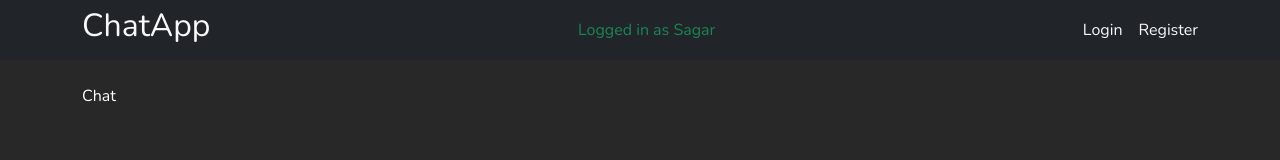
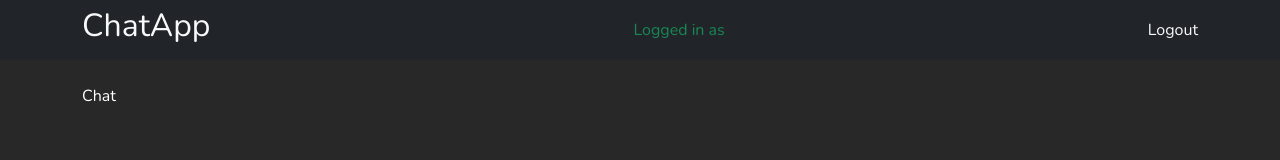
Before and after one commit to sdhaduk/Chat-App-SocketIO, a React (Vite) app in the folder frontend/: page / in a window 1280 px wide. Shown: the top 160 px of the page. Built offline with nearby package versions, Linux system fonts and the light colour scheme.

Commit message:
added conditonal rendering to navbar

```diff
--- a/frontend/src/components/NavBar.tsx
+++ b/frontend/src/components/NavBar.tsx
@@ -1,20 +1,47 @@
-import React from "react";
+import React, { useContext } from "react";
 import { Container, Nav, Navbar, Stack } from "react-bootstrap";
 import { Link } from "react-router-dom";
+import { AuthContext } from "../context/AuthContext";
 
 const NavBar: React.FC = () => {
+  const { user, logoutUser } = useContext(AuthContext);
+
   return (
     <Navbar bg="dark" className="mb-4" style={{ height: "3.75rem" }}>
       <Container>
         <h2>
-          <Link to="/" className="link-light text-decoration-none">ChatApp</Link>
+          <Link to="/" className="link-light text-decoration-none">
+            ChatApp
+          </Link>
         </h2>
-        <span className="text-success">Logged in as Sagar</span>
+        {user && <span className="text-success">Logged in as {user?.name}</span>}
         <Nav>
-            <Stack direction="horizontal" gap={3}>
-                <Link to="/login" className="link-light text-decoration-none">Login</Link>
-                <Link to="/register" className="link-light text-decoration-none">Register</Link>
-            </Stack>
+          <Stack direction="horizontal" gap={3}>
+            {user && (
+              <>
+                <Link
+                  to="/login"
+                  className="link-light text-decoration-none"
+                  onClick={() => logoutUser()}
+                >
+                  Logout
+                </Link>
+              </>
+            )}
+            {!user && (
+              <>
+                <Link to="/login" className="link-light text-decoration-none">
+                  Login
+                </Link>
+                <Link
+                  to="/register"
+                  className="link-light text-decoration-none"
+                >
+                  Register
+                </Link>
+              </>
+            )}
+          </Stack>
         </Nav>
       </Container>
     </Navbar>
```
